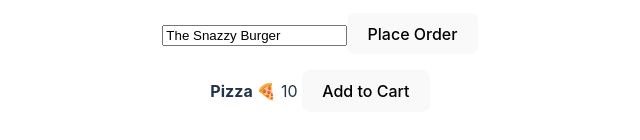
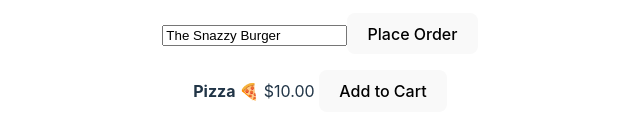
Before and after one commit to gryhkn/Vue-Projects, a Vue app in the folder restaurantApp/: page / in a window 1280 px wide. Shown: the part 392-532 px from the top of the page, without its empty margins (320-960 px from the left). Built offline with nearby package versions, Linux system fonts and the light colour scheme.

Commit message:
ref and reactive used

```diff
--- a/restaurantApp/src/App.vue
+++ b/restaurantApp/src/App.vue
@@ -9,7 +9,7 @@
 
 <script>
 import YummyMealVue from './components/YummyMeal.vue';
-import { ref } from "vue"
+import { ref, reactive, watch } from "vue"
 export default {
 
   components: {
@@ -18,11 +18,13 @@ export default {
 
   setup() {
     const name = ref("The Snazzy Burger");
-
+    const meal = reactive({ name: "Pizza 🍕", price: 5});
     const placeOrder = () => { alert("Your order has been places")}
     const addItemToCart = (item) => alert(`One ${item} added to the cart!`);
 
-    return { name, placeOrder, addItemToCart };
+    watch(name, (newName, oldName) => console.log(newName, oldName));
+
+    return { name, placeOrder, addItemToCart, meal };
   },
 
 
--- a/restaurantApp/src/components/YummyMeal.vue
+++ b/restaurantApp/src/components/YummyMeal.vue
@@ -1,13 +1,14 @@
 <template>
     <p>
         <strong> {{ name }}</strong>
-        {{ price }}
+        {{ pricePretty }}
         <button @click="addToCart">Add to Cart</button>
     </p>
 
 </template>
 
 <script>
+import { computed } from "vue";
 export default {
     props: {
         name: String,
@@ -16,7 +17,8 @@ export default {
 
     setup(props, { emit }) {
         const addToCart = () => emit("addToCart", props.name);
-        return { addToCart };
+        const pricePretty = computed(() => `$${props.price.toFixed(2)}`);
+        return { addToCart, pricePretty };
         },
     };
 
```
